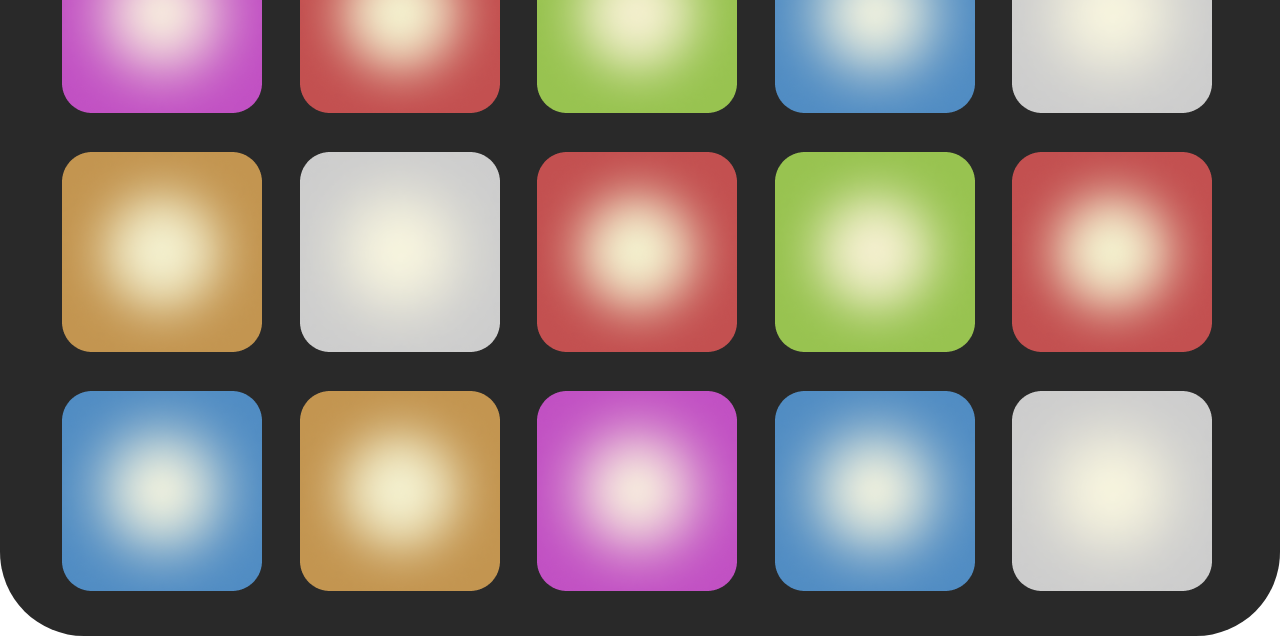
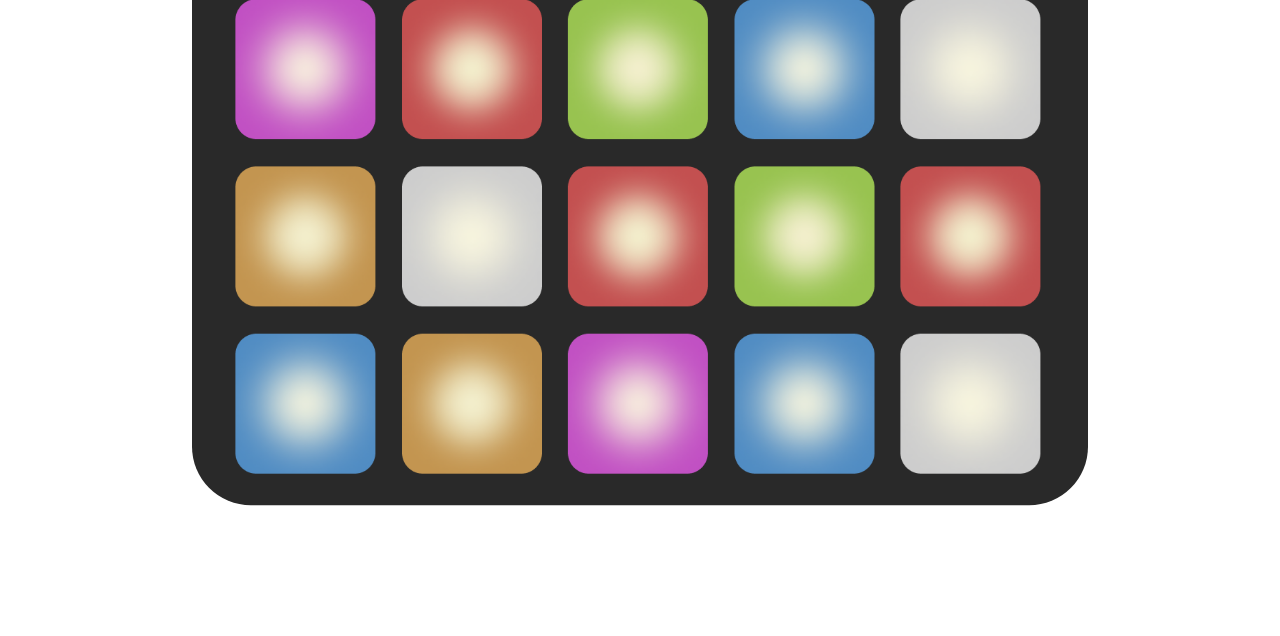
Before and after one commit to chertoliy/6b-ultimate, a plain HTML site: page index.html in a window 1280 px wide. Shown: the part 200-836 px from the top of the page. After the commit the page ends 800 px from the top, so only its background shows below. Drawn offline with Linux system fonts and the light colour scheme.

Commit message:
Add files via upload

```diff
--- a/index.html
+++ b/index.html
@@ -5,7 +5,7 @@
    <meta charset="UTF-8">
    <meta http-equiv="X-UA-Compatible" content="IE=edge">
    <meta name="viewport" content="width=device-width, initial-scale=1.0">
-   <title>Document</title>
+   <title>6B Ultimate</title>
    <link rel="stylesheet" href="css/reset.min.css">
    <link rel="stylesheet" href="css/main.min.css">
 </head>
--- a/scss/main.scss
+++ b/scss/main.scss
@@ -12,6 +12,7 @@ body {
    justify-content: center;
    align-items: center;
    height: 100vh;
+   scale: 70%;
 }
 
 .container {
```
Also changed, not shown: css/main.min.css.
